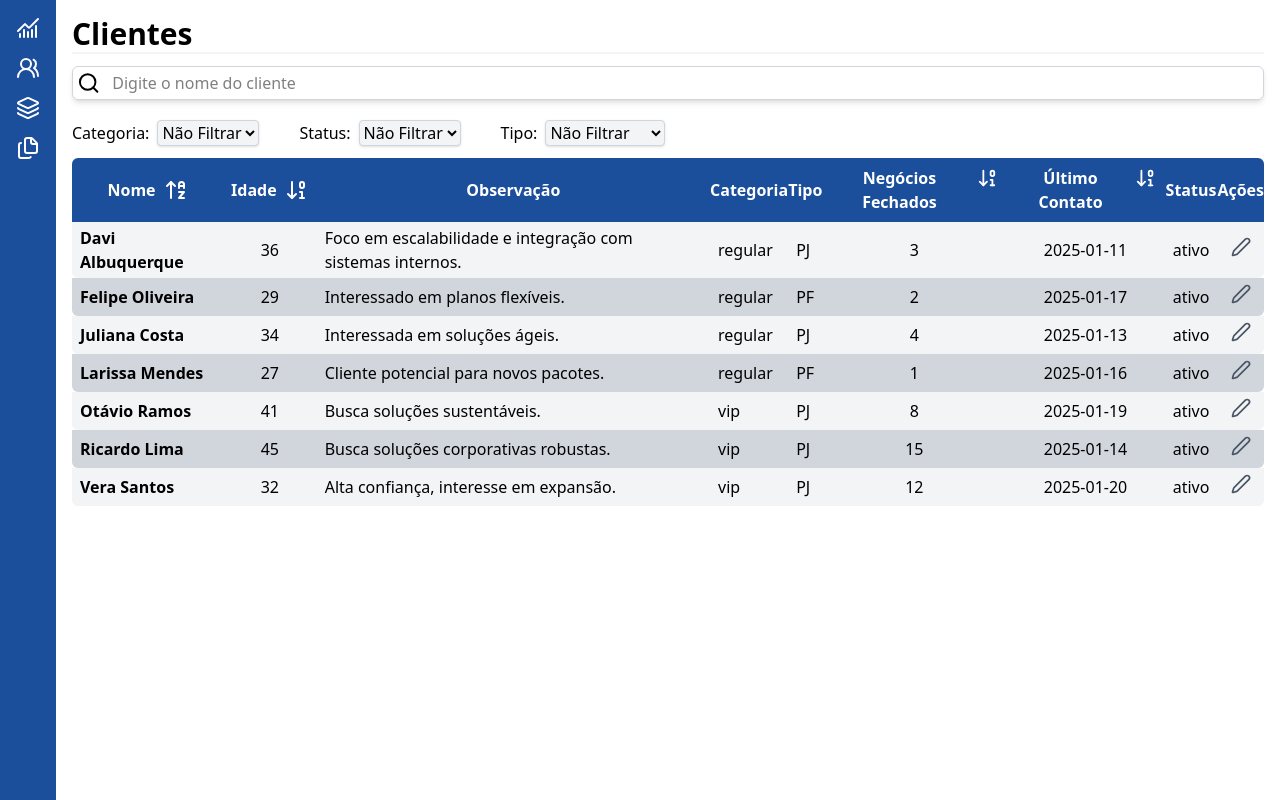
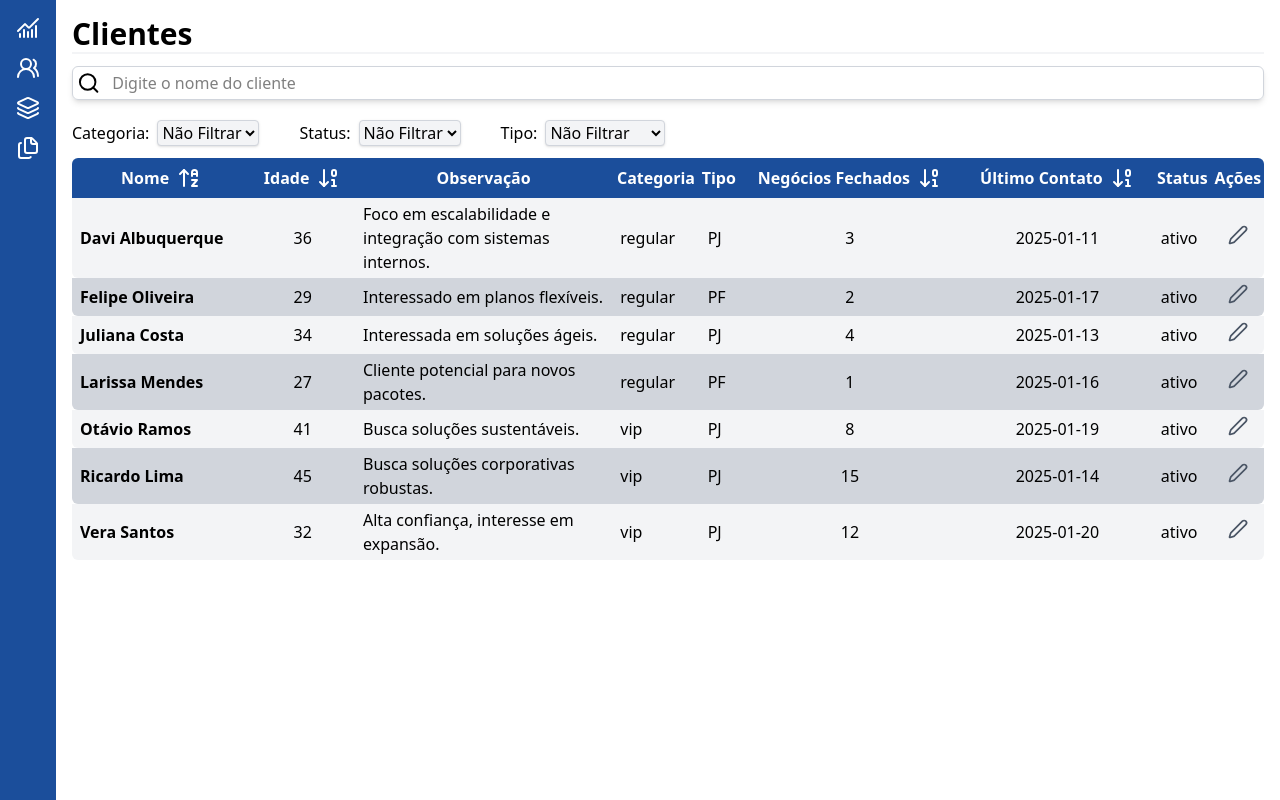
Before and after one commit to guilhermegodoydev/crm, a React (Vite) app in the folder client/: page /clientes in a window 1280 px wide. Built offline with nearby package versions, Linux system fonts and the light colour scheme.

Commit message:
Limitando largura da coluna do dado observação

```diff
--- a/client/src/screens/clientes/ClientesIndex.jsx
+++ b/client/src/screens/clientes/ClientesIndex.jsx
@@ -16,7 +16,7 @@ import { useCliente } from "../../hooks/dominio/useCliente";
 const colunas = [
   { chave: "nome", label: "Nome", ordenavel: true, tipo: "texto", className: "font-semibold" },
   { chave: "idade", label: "Idade", ordenavel: true, tipo: "numero" },
-  { chave: "observacao", label: "Observação", ordenavel: false, tipo: "texto" },
+  { chave: "observacao", label: "Observação", ordenavel: false, tipo: "texto", className: "overflow-x-auto max-w-[230px]"},
   { chave: "categoria", label: "Categoria", ordenavel: false, tipo: "texto"},
   { chave: "tipo", label: "Tipo", ordenavel: false, tipo: "texto" },
   { chave: "negociosFechados", label: "Negócios Fechados", ordenavel: true, tipo: "numero" },
```
